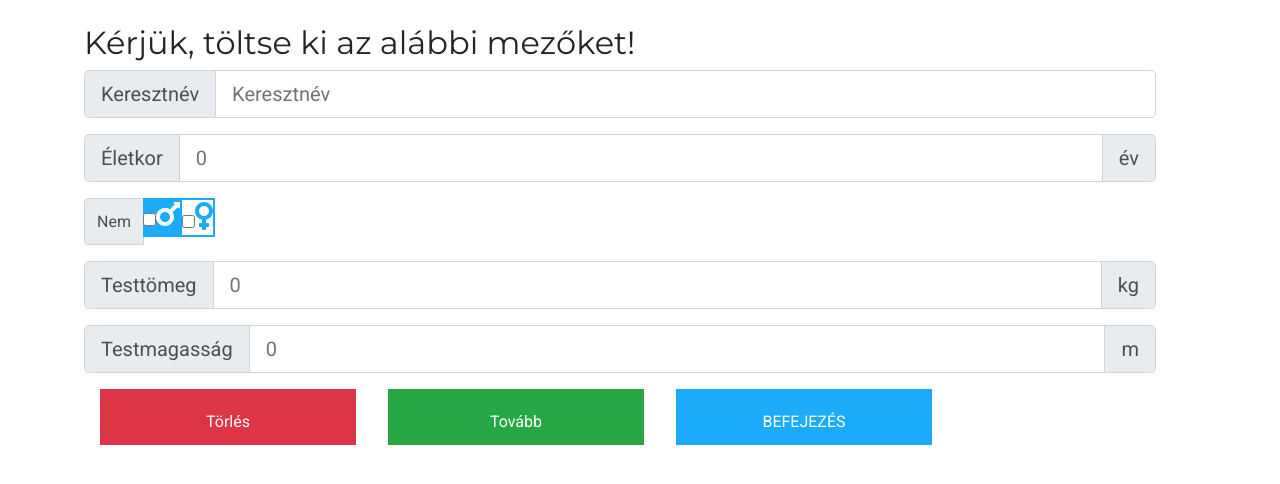
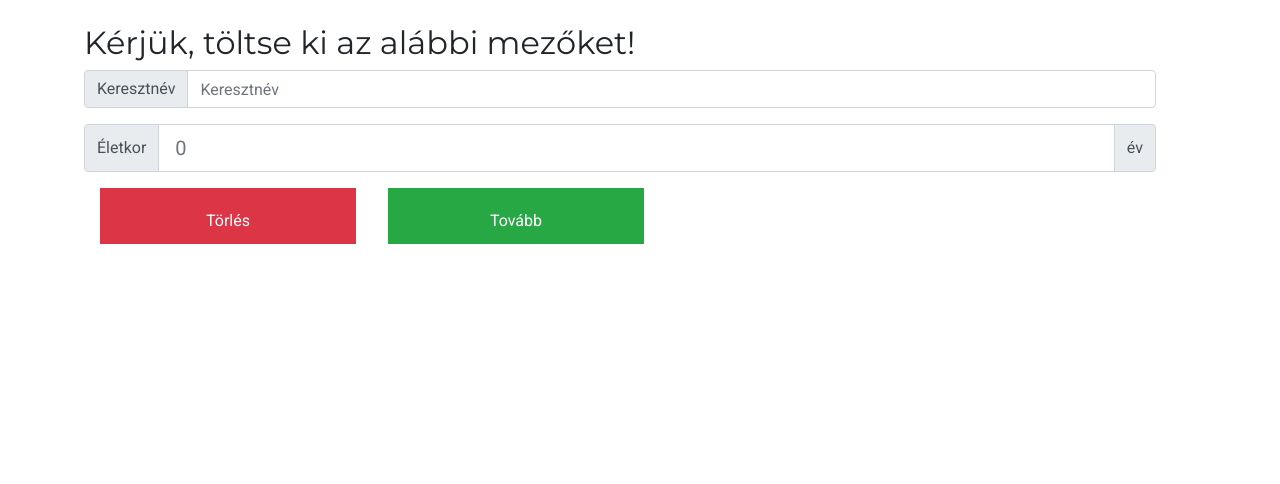
Before and after one commit to mkmDEV/biotech, an Angular app: page / in a window 1280 px wide. Shown: the top 484 px of the page. Built offline with nearby package versions, Linux system fonts and the light colour scheme.

Commit message:
form stepper implemented

```diff
--- a/src/app/components/input-form/first-page/first-page.component.html
+++ b/src/app/components/input-form/first-page/first-page.component.html
@@ -1 +1,48 @@
-<p>first-page works!</p>
+<div class="input-group mb-3">
+  <div class="input-group-prepend">
+    <span class="input-group-text inputGroup-sizing-lg" id="customer-name-label">Keresztnév</span>
+  </div>
+  <input type="text"
+         id="new-customer-name"
+         class="form-control"
+         name="name"
+         aria-label="given-name"
+         aria-describedby="customer-name-label"
+         placeholder="Keresztnév"
+         ngModel
+  />
+</div>
+
+<div class="input-group mb-3">
+  <div class="input-group-prepend">
+    <span class="input-group-text inputGroup-sizing-lg" id="customer-age-label">Életkor</span>
+  </div>
+  <input type="number"
+         id="new-customer-age"
+         class="form-control form-control-lg"
+         name="age"
+         aria-label="age"
+         aria-describedby="customer-age-label"
+         placeholder="0"
+         ngModel
+  />
+  <div class="input-group-append">
+    <span class="input-group-text">év</span>
+  </div>
+</div>
+
+<!--          <div class="input-group mb-3">-->
+<!--            <div class="input-group-prepend">-->
+<!--              <span class="input-group-text inputGroup-sizing-lg">Nem</span>-->
+<!--            </div>-->
+<!--            <div class="btn-group btn-group-toggle">-->
+<!--              <label class="btn-primary" ngbButtonLabel>-->
+<!--                <input type="radio" [ngModel] name="gender" value="true" ngbButton >-->
+<!--                <fa-icon [icon]="faMars" size="2x"></fa-icon>-->
+<!--              </label>-->
+<!--              <label class="btn-secondary" ngbButtonLabel>-->
+<!--                <input type="radio" [ngModel] name="gender" value="false" ngbButton >-->
+<!--                <fa-icon [icon]="faVenus" size="2x"></fa-icon>-->
+<!--              </label>-->
+<!--            </div>-->
+<!--          </div>-->
--- a/src/app/components/input-form/input-form.component.html
+++ b/src/app/components/input-form/input-form.component.html
@@ -6,105 +6,15 @@
         <div class="new-customer-data"
              ngModelGroup="newCustomerData"
         >
-          <!--          <div id="first-page" *ngIf="isFirstPage">-->
-          <div class="input-group input-group-lg mb-3">
-            <div class="input-group-prepend">
-              <span class="input-group-text inputGroup-sizing-lg" id="customer-name-label">Keresztnév</span>
-            </div>
-            <input type="text"
-                   id="new-customer-name"
-                   class="form-control"
-                   name="name"
-                   aria-label="given-name"
-                   aria-describedby="customer-name-label"
-                   placeholder="Keresztnév"
-                   ngModel
-            />
-          </div>
-
-          <div class="input-group input-group-lg mb-3">
-            <div class="input-group-prepend">
-              <span class="input-group-text inputGroup-sizing-lg" id="customer-age-label">Életkor</span>
-            </div>
-            <input type="number"
-                   id="new-customer-age"
-                   class="form-control form-control-lg"
-                   name="age"
-                   aria-label="age"
-                   aria-describedby="customer-age-label"
-                   placeholder="0"
-                   ngModel
-            />
-            <div class="input-group-append">
-              <span class="input-group-text">év</span>
-            </div>
-          </div>
-
-          <div class="input-group mb-3">
-            <div class="input-group-prepend">
-              <span class="input-group-text inputGroup-sizing-lg">Nem</span>
-            </div>
-            <div class="btn-group btn-group-toggle">
-              <label class="btn-primary" ngbButtonLabel>
-                <input type="checkbox" [ngModel] name="gender" value="true" ngbButton >
-                <fa-icon [icon]="faMars" size="2x"></fa-icon>
-              </label>
-              <label class="btn-secondary" ngbButtonLabel>
-                <input type="checkbox" [ngModel] name="gender" value="false" ngbButton >
-                <fa-icon [icon]="faVenus" size="2x"></fa-icon>
-              </label>
-            </div>
-          </div>
-          <!--          </div> &lt;!&ndash; end of first page &ndash;&gt;-->
-
-          <!--          <div id="second-page" *ngIf="!isFirstPage">-->
-          <div class="input-group input-group-lg mb-3">
-            <div class="input-group-prepend">
-              <span class="input-group-text inputGroup-sizing-lg" id="customer-weight-label">Testtömeg</span>
-            </div>
-            <input type="number"
-                   id="new-customer-weight"
-                   class="form-control form-control-lg"
-                   name="weight"
-                   aria-label="weight"
-                   aria-describedby="customer-weight-label"
-                   placeholder="0"
-                   min="0"
-                   max="999"
-                   step="1"
-                   ngModel>
-            <div class="input-group-append">
-              <span class="input-group-text">kg</span>
-            </div>
-          </div>
-
-          <div class="input-group input-group-lg mb-3">
-            <div class="input-group-prepend">
-              <span class="input-group-text inputGroup-sizing-lg" id="customer-height-label">Testmagasság</span>
-            </div>
-            <input type="number"
-                   id="new-customer-height"
-                   class="form-control form-control-lg"
-                   name="height"
-                   aria-label="height"
-                   aria-describedby="customer-height-label"
-                   placeholder="0"
-                   min="0"
-                   max="3"
-                   step="0.01"
-                   ngModel>
-            <div class="input-group-append">
-              <span class="input-group-text">m</span>
-            </div>
-          </div>
-          <!--          </div>-->
+          <app-first-page *ngIf="isFirstPage"></app-first-page>
+          <app-second-page *ngIf="!isFirstPage"></app-second-page>
 
         </div>
         <div class="btn-group" role="group">
           <button (click)="openModal(content)" class="btn btn-lg btn-danger">Törlés</button>
           <button (click)="togglePage()" *ngIf="isFirstPage" class="btn btn-lg btn-success">Tovább</button>
           <button (click)="togglePage()" *ngIf="!isFirstPage" class="btn btn-lg btn-success">Vissza</button>
-          <button class="btn btn-primary" (click)="onSubmit(form)"> {{ 'Befejezés' | uppercase }}</button>
+          <button (click)="onSubmit(form)" *ngIf="!isFirstPage" class="btn btn-primary"> {{ 'Befejezés' | uppercase }}</button>
         </div>
       </form>
       <h3 class="h3" *ngIf="submitted && !reset">
--- a/src/app/components/input-form/second-page/second-page.component.html
+++ b/src/app/components/input-form/second-page/second-page.component.html
@@ -1 +1,39 @@
-<p>second-page works!</p>
+<div class="input-group mb-3">
+  <div class="input-group-prepend">
+    <span class="input-group-text inputGroup-sizing-lg" id="customer-weight-label">Testtömeg</span>
+  </div>
+  <input type="number"
+         id="new-customer-weight"
+         class="form-control form-control-lg"
+         name="weight"
+         aria-label="weight"
+         aria-describedby="customer-weight-label"
+         placeholder="0"
+         min="0"
+         max="999"
+         step="1"
+         ngModel>
+  <div class="input-group-append">
+    <span class="input-group-text">kg</span>
+  </div>
+</div>
+
+<div class="input-group mb-3">
+  <div class="input-group-prepend">
+    <span class="input-group-text inputGroup-sizing-lg" id="customer-height-label">Testmagasság</span>
+  </div>
+  <input type="number"
+         id="new-customer-height"
+         class="form-control form-control-lg"
+         name="height"
+         aria-label="height"
+         aria-describedby="customer-height-label"
+         placeholder="0"
+         min="0"
+         max="3"
+         step="0.01"
+         ngModel>
+  <div class="input-group-append">
+    <span class="input-group-text">m</span>
+  </div>
+</div>
```
